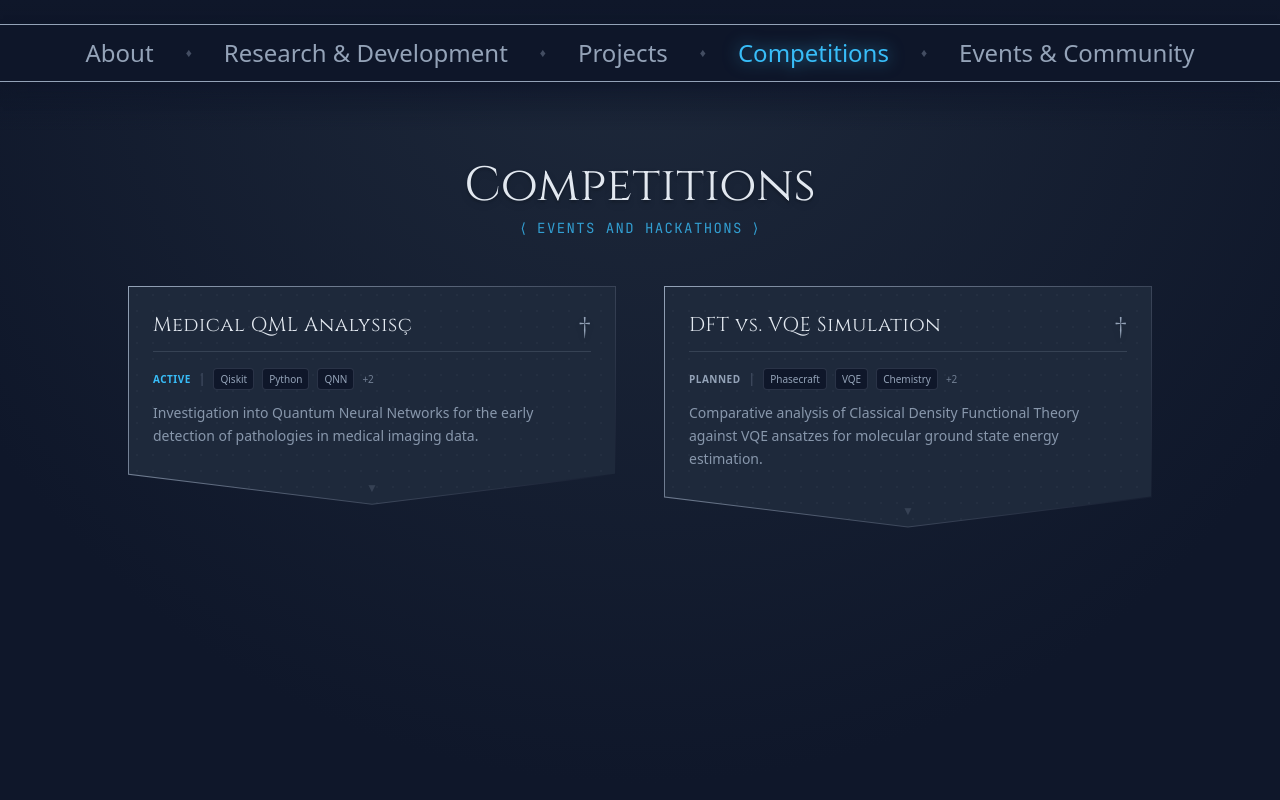
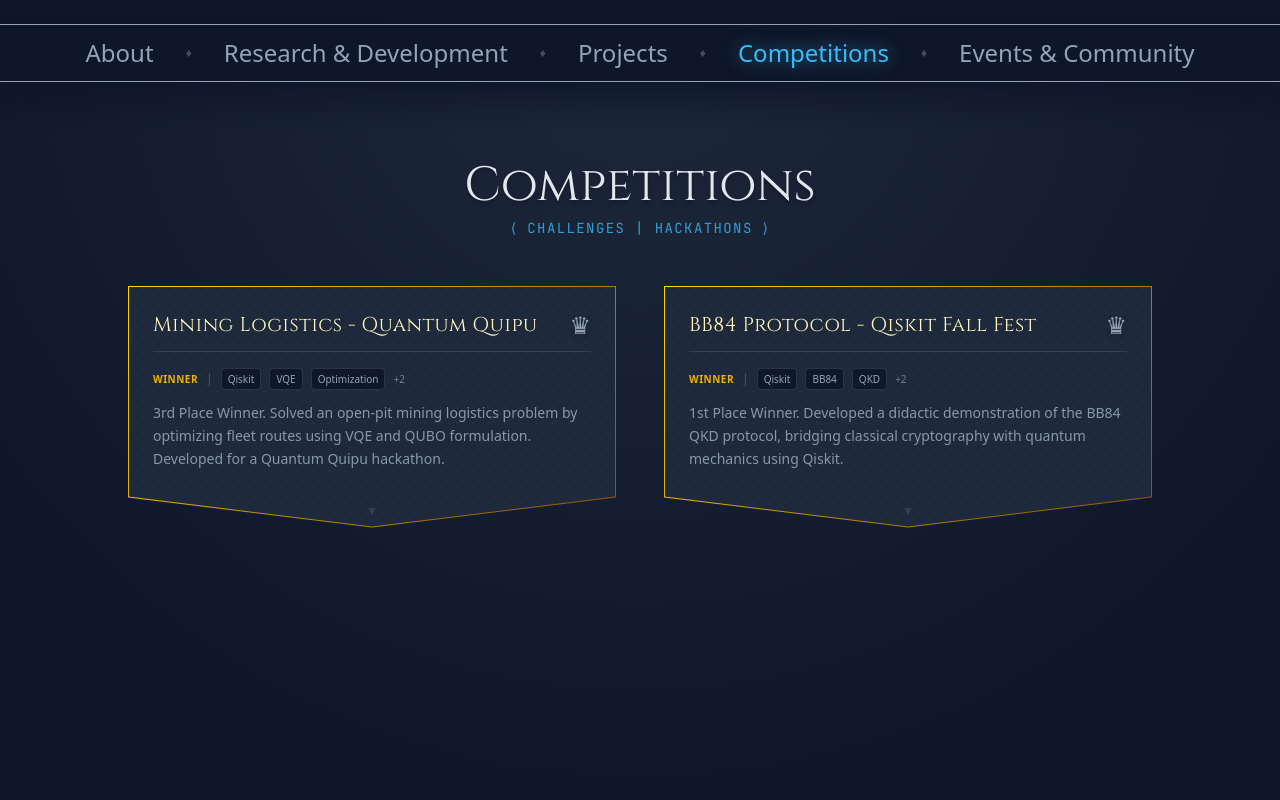
Before and after one commit to KaueMiziara/portfolio, an Angular app: page /competitions in a window 1280 px wide. Shown: the top 800 px of the page. Built offline with nearby package versions, Linux system fonts and the light colour scheme; a web font is replaced by a local one.

Commit message:
feat: replace placeholder Competitions with real data

```diff
--- a/src/app/core/data/competitions.data.ts
+++ b/src/app/core/data/competitions.data.ts
@@ -2,30 +2,59 @@ import { Project } from '../models/project.model';
 
 export const COMPETITIONS_DATA: Project[] = [
   {
-    id: 'medical-qml',
-    title: 'Medical QML Analysisç',
-    type: 'R&D',
-    status: 'Active',
-    tags: ['Qiskit', 'Python', 'QNN', 'Scientific Initiation', 'Healthcare'],
+    id: 'quantum-quipu-mining',
+    title: 'Mining Logistics - Quantum Quipu',
+    type: 'Competition',
+    status: 'Winner',
+    tags: ['Qiskit', 'VQE', 'Optimization', 'QUBO', 'Logistics'],
     summary:
-      'Investigation into Quantum Neural Networks for the early detection of pathologies in medical imaging data.',
+      '3rd Place Winner. Solved an open-pit mining logistics problem by optimizing fleet routes using VQE and QUBO formulation. Developed for a Quantum Quipu hackathon.',
     details: `
-      <p><strong>Objective:</strong> To determine if Variational Quantum Classifiers (VQC) offer a quantum advantage in dimensionality reduction for MRI datasets compared to classical CNNs.</p>
-      <p class="mt-2"><strong>Methodology:</strong> Utilizing Qiskit Machine Learning to construct parameterized quantum circuits that map high-dimensional medical data into the Hilbert space. Currently reproducing results from <em>[Reference Paper]</em> and extending the ansatz to noisy intermediate-scale quantum (NISQ) simulators.</p>
+      <p><strong>Challenge:</strong> Optimize the route of a mining fleet to minimize fuel consumption in a realistic open-pit environment governed by Euclidean geometry and dynamic road blockages.</p>
+
+      <p class="mt-2"><strong>Modeling & Formulation:</strong></p>
+      <ul class="list-disc list-inside mt-1 ml-1 space-y-1 opacity-90">
+        <li>Modeled the mine as a spatial graph (<i>N</i> nodes) with strict adherence to <em>Triangular Inequality</em> to ensure physical realism.</li>
+        <li>Implemented dynamic penalty weights (<i>d<sub>ij</sub> = &infin;</i>) to simulate "broken paths" (landslides/maintenance).</li>
+        <li>Mapped the <strong>Traveling Salesperson Problem (TSP)</strong> to a QUBO Hamiltonian with spatial and temporal uniqueness constraints.</li>
+      </ul>
+
+      <p class="mt-2"><strong>Quantum Execution:</strong></p>
+      <ul class="list-disc list-inside mt-1 ml-1 space-y-1 opacity-90">
+        <li>Implemented <strong>VQE</strong> using Qiskit's <code>StatevectorEstimator</code>.</li>
+        <li>Utilized the <strong>RealAmplitudes</strong> ansatz for hardware efficiency (low depth).</li>
+        <li>Optimized parameters via <strong>COBYLA</strong> to successfully converge to the ground state energy, decoding the optimal cyclic route.</li>
+      </ul>
     `,
-    link: { text: 'View Repository', url: '#' },
+    link: {
+      text: 'View Repository',
+      url: 'https://github.com/KaueMiziara/SEPCC25hackathon/blob/main/cepcc25.ipynb',
+    },
   },
+
   {
-    id: 'dft-sim',
-    title: 'DFT vs. VQE Simulation',
-    type: 'R&D',
-    status: 'Planned',
-    tags: ['Phasecraft', 'VQE', 'Chemistry', 'Simulation', 'Error Mitigation'],
+    id: 'ufabc-qff-hackathon',
+    title: 'BB84 Protocol - Qiskit Fall Fest',
+    type: 'Competition',
+    status: 'Winner',
+    tags: ['Qiskit', 'BB84', 'QKD', 'Cryptography', 'Education'],
     summary:
-      'Comparative analysis of Classical Density Functional Theory against VQE ansatzes for molecular ground state energy estimation.',
+      '1st Place Winner. Developed a didactic demonstration of the BB84 QKD protocol, bridging classical cryptography with quantum mechanics using Qiskit.',
     details: `
-      <p><strong>Scope:</strong> This project aims to benchmark the accuracy of hybrid quantum-classical algorithms (VQE) against standard classical methods (DFT) for small molecules like LiH and BeH2.</p>
-      <p class="mt-2"><strong>Focus:</strong> Special emphasis will be placed on implementing error mitigation strategies (Zero Noise Extrapolation) to improve VQE fidelity on noisy hardware simulations.</p>
+      <p><strong>Challenge:</strong> Organized during UFABC's Qiskit Fall Fest, the hackathon challenged teams to explain complex quantum concepts in a didactic and accessible way.</p>
+
+      <p class="mt-2"><strong>Our Approach:</strong> Given the critical importance of quantum mechanics to digital security, we chose to demonstrate the <strong>BB84 Quantum Key Distribution</strong> protocol.</p>
+
+      <p class="mt-2"><strong>Technical Execution:</strong> The project was structured as to:</p>
+      <ul class="list-disc list-inside mt-1 ml-1 space-y-1 opacity-90">
+        <li>Introduce fundamental concepts like <em>Superposition</em>.</li>
+        <li>Contextualize the need for Symmetric Cryptography.</li>
+        <li>Simulate the full protocol, step-by-step, using the <strong>Qiskit SDK</strong>, visualizing how quantum measurement detects eavesdroppers.</li>
+      </ul>
     `,
+    link: {
+      text: 'View Repository',
+      url: 'https://github.com/KaueMiziara/gjk-fallfest-ufabc-2025/blob/main/bb84.ipynb',
+    },
   },
 ];
--- a/src/app/features/competitions/competitions.html
+++ b/src/app/features/competitions/competitions.html
@@ -4,7 +4,7 @@
       Competitions
     </h2>
     <p class="font-tech text-xs md:text-sm text-rune-blue uppercase tracking-widest opacity-80">
-      &lang; Events and Hackathons &rang;
+      &lang; Challenges | Hackathons &rang;
     </p>
   </div>
 
```
